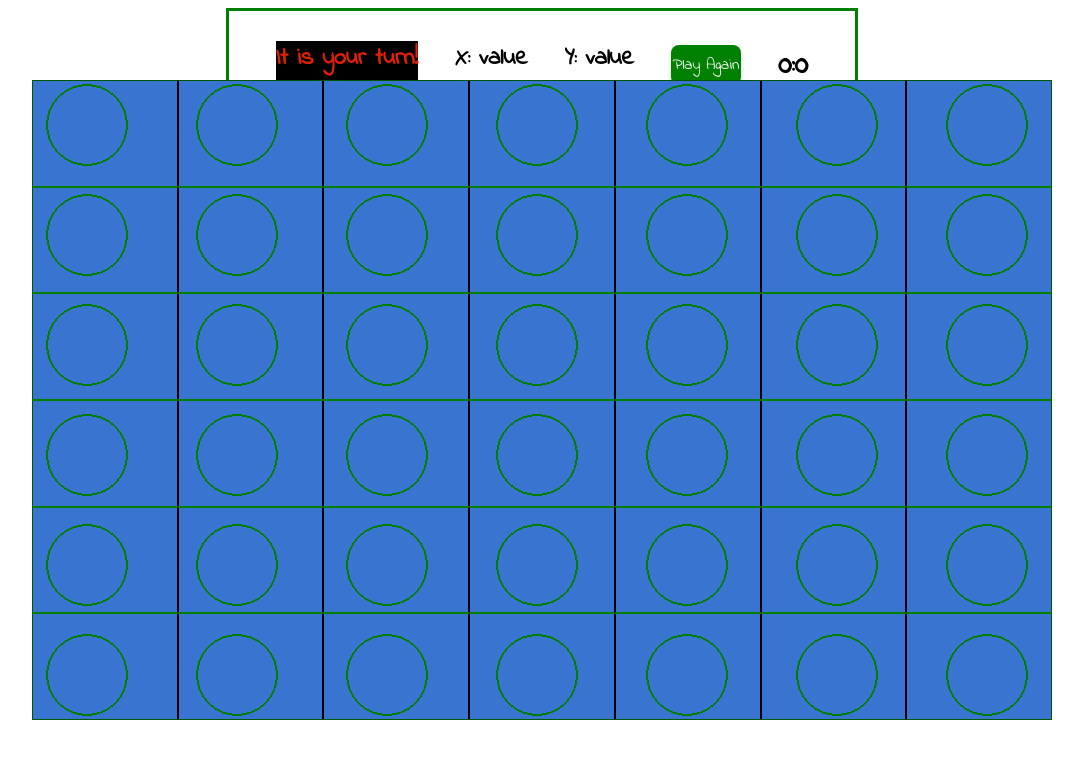
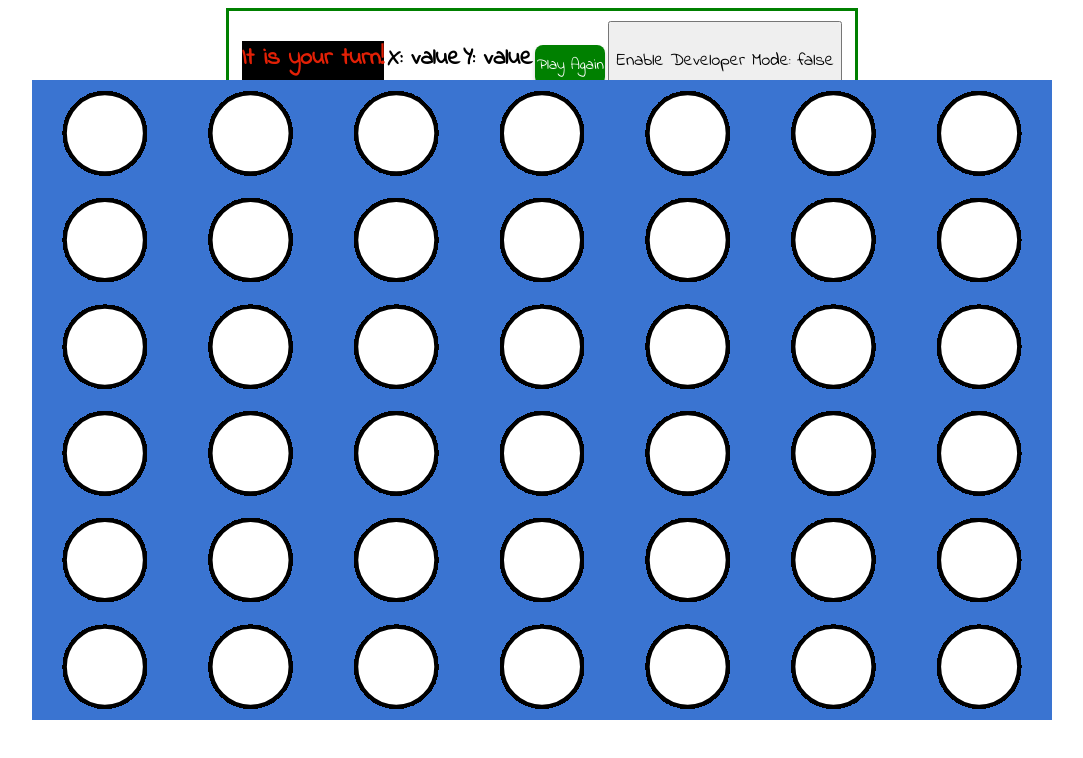
Before and after one commit to danieldiaz14/Connect-4, a website built with Vite: page index.html in a window 1280 px wide. Shown: the whole page, without its empty margins (98-1181 px from the left). Built offline with nearby package versions, Linux system fonts and the light colour scheme.

Commit message:
feat: Added some code to enable a developer mode to make coding easier on the canvas. Refactored tons of messy code like the click within rect logic

```diff
--- a/index.html
+++ b/index.html
@@ -18,6 +18,7 @@
                     <h2 id="x">X: value</h2>
                     <h2 id="y">Y: value</h2>
                     <button id="play" onclick="redo()">Play Again</button>
+                    <button id="dev" onclick="enableDevMode()">Enable Developer Mode: false</button>
                     <div id="scoreBoard">
                         <h1 id="score"></h2>
                     </div>
--- a/scripts/connect.js
+++ b/scripts/connect.js
@@ -4,106 +4,95 @@ const context = canvas.getContext('2d');
 const utils = new GameUtils();
 setupContext(context);
 
+const RED = "#e22006";
+const YELLOW = "#fffa07";
 let turnColor = document.querySelector('.activePlayer');
-let turn = utils.randomBool(); // if less 0.5 its r
+let devMode = false;
+let turn = utils.randomBool(); // if less 0.5 its red otherwise its yellow
+turnColor.style.color = turn ? RED : YELLOW;
 let gameBoard = utils.createMatrix();
 let counters = [5,5,5,5,5,5,5];
 let score1 = 0;
 let score2 = 0;
-turnColor.style.color = "#e22006";
-
-canvas.addEventListener('mouseenter', function(event) {
-    console.log('HELLO THERE PERSON!');
-}, true);
+let drawOnce = false;
 
 canvas.addEventListener('mousemove', function(e) {
-    document.getElementById('x').innerText = e.pageX;
-    document.getElementById('y').innerText = e.pageY;
+    document.getElementById('x').innerText = e.pageX - 770; // offset 770 because I want to keep track of within the canvas itself 770 is the 0 point in the canvas
+    document.getElementById('y').innerText = e.pageY - 309;
 })
 
 canvas.addEventListener('click', function(event) {
 
-    // width is about 1020
-    let x = event.pageX - 0;
-    let y = event.pageY - 0;
-    let handX = 770; // the start of the canvas
-    let handXOffset = handX + 145.71; // total canvas width is 1024 but there are 7 columns. so 1024 / 7 is about 145.71
-    let handY = 340; // total height is
+    // the canvas is split into 7 rectangles of width 145.71
+    // 0 coordinate is on 770; so 0 would 770-770;
+    const canvasXStart = 770;
+    const APPROX_RECT_WIDTH = 145.71; // 1020 / 7 = about 145.71
+    let x = event.pageX - canvasXStart;
 
-    if ( x >= handX && x <= handXOffset && y >= handY ) {
-        updaterow(gameBoard, 0);
+    for (let i = 0; i <= 6; i++) {
+        let start = (APPROX_RECT_WIDTH * i);
+        let end = (APPROX_RECT_WIDTH * (i+1));
+        if (x >= start && x <= end) {
+            updaterow(gameBoard, i);
         }
-    if (x >= handX+170 && x <= handXOffset+170 && y >= handY ) {
-        updaterow(gameBoard, 1);
-    }
-    if (x >= handX+320 && x <= handXOffset+300 && y >= handY) {
-        updaterow(gameBoard, 2);
-    }
-
-    if(x >= handX+470 && x <= handXOffset+450 && y >= handY) {
-        updaterow(gameBoard, 3);
-    }
-    if(x >= handX+620 && x <= handXOffset+600 && y >= handY) {
-        updaterow(gameBoard, 4);
-    }
-    if(x >= handX+770 && x <= handXOffset+750 && y >= handY) {
-        updaterow(gameBoard, 5);
-    }
-    if(x >= handX+920 && x <= handXOffset+920 && y >= handY) {
-        updaterow(gameBoard, 6);
     }
   }, false);
 
 
 function updaterow(data, column) {
-    const isYellowTurn = turn;
+    const isYellowTurn = turn; // if this is true its yellow's turn...
 
     if (data[counters[column]][column] == 0) {
 
         if (isYellowTurn) {
             data[counters[column]][column] = 1;
-            turnColor.style.color = "#fffa07";
+            turnColor.style.color = YELLOW;
             counters[column]--;
             const checkForWinner = winner();
             if (!checkForWinner) turn = false;
         } else {
             data[counters[column]][column] = 2;
-            turnColor.style.color = "#e22006";
+            turnColor.style.color = YELLOW;
             counters[column]--;
             const checkForWinner = winner();
             if (!checkForWinner) turn = true;
         }
     }
-    console.log(data);
 }
 
 // should probably decide which type of data.
 const winner = () => {
     const playerValue = utils.checkWinner(gameBoard);
-    if (playerValue > -1) {
+    if (playerValue !== -1) {
         const playerWon = playerValue === 1 ? "Player Red" : "Player Yellow";
         document.querySelector('.activePlayer').innerText = `${playerWon} has won!`;
-        turnColor.style.color = playerWon === "Player Red" ? "#e22006" : "#fffa07";
+        turnColor.style.color = playerWon === "Player Red" ? RED : YELLOW;
         return playerWon;
     }
     return false;
 }
 
 
-function drawCircle(x, y, color) { // x and y are the center point of the circle.
+function drawCircle(x, y, color = 0) { // x and y are the center point of the circle.
     const { PI } = Math;
     const RADIUS = 40;
     const STARTANGLE = 0;
     const ENDANGLE = (2 * PI);
     context.beginPath();
     context.arc(x, y, RADIUS, STARTANGLE, ENDANGLE); // x - arc's center, y - arc's center , radius, startAngle(in radians), end angle in radius 0-360 is a full circle.
-    if (color == 0) {
-        context.stroke();
-        return;
+    context.lineWidth = 4;
+
+    if (color === 0) {
+        context.fillStyle = 'white';
+    } else {
+        context.fillStyle = color;
     }
-    context.fillStyle = color;
+    // if this area is being hit it means the current circle being drawn is not empty and therefore should be styled red or yellow
+
     context.fill();
     context.stroke();
+    context.strokeStyle = 'black';
+    context.closePath();
 }
 
 function drawRect(x, y, width, height, color=null) {
@@ -112,57 +101,61 @@ function drawRect(x, y, width, height, color=null) {
     context.strokeRect(x, y, width, height);
 }
 
-function updateBoard(gameMatrix) {
-    let x = 0;
-    let y = 0;
-    let distanceX = 55;
-    let distanceY = 45;
-    const isEmpty = gameMatrix[y][x] == 0;
-    const isRed = gameMatrix[y][x] == 1;
-    const isYellow = gameMatrix[y][x] == 2;
+function enableDevMode() { // draws rectangles to make development easier
+    devMode = true
+    document.getElementById("dev").innerText = "Developer Mode Enabled!";
+}
 
-    for (let i = 0; i <= 6; i++) {
+// main function!
+function updateBoard(gameMatrix) { // 42 sub rectangles in canvas
+    // each rectangle within the canvas has the following properties
+    // width = 145.71 (1020 / 7) 7 being the columns
+    // height = 106.66 (640 / 6) 6 being the rows.
+
+    const CANVASHEIGHT = 640;
+    const CANVASWIDTH = 1020;
+    const APPROX_RECT_WIDTH = 145.71;
+    const APPROX_RECT_HEIGHT = 106.66;
+
+    if (devMode) {
+        for (let i = 0; i <= 6; i++) { // used for development
             const width = 145.71;
-        const height = 640;
-        const startPos = 0 + (145.71 * i);
+            const height = CANVASHEIGHT;
+            const startPos = 0 + (APPROX_RECT_WIDTH * i);
             drawRect(startPos, 0, width, height);
         }
 
-    for (let i = 0; i <= 5; i++) {
-        const height = 106.66;
-        const width = 1020;
-        const startPos = 0 + (106.66 * i);
+        for (let i = 0; i <= 5; i++) { // used for development
+            const height = APPROX_RECT_HEIGHT;
+            const width = CANVASWIDTH;
+            const startPos = 0 + (APPROX_RECT_HEIGHT * i);
             drawRect(0, startPos, width, height, 'green');
         }
-
-    while( x <= 7 && y <= 6 ) {
-        if (isEmpty) {
-            drawCircle(distanceX, distanceY, 0);
     }
 
-        if (isRed) {
-            drawCircle(distanceX, distanceY, "#e22006");
-        }
-
-        if (isYellow) {
-            drawCircle(distanceX, distanceY, "#fffa07");
-        }
-
-        if ( x == 6 && y<= 6) {
-            y += 1;
-            x = 0;
-            distanceX = 55;
-            distanceY += 110;
-        } else {
-            x+=1;
-            distanceX +=150;
+    for (let i = 0; i <= 5; i++) { // iterate over the rows
+        const y1 = 106.66 * i; // the height of th rectangle the circle is in is 106.66 multiple that by the index
+        const y2 = 106.66 * (i+1);
+        for (let j = 0; j <= 6; j++) {
+            const x1 = 145.71 * j;
+            const x2 = 145.71 * (j+1);
+            const xCenter = (x1 + x2) / 2; // calculates the center of the rect by summing x1 and x2 and dividing by 2
+            const yCenter = (y1 + y2) / 2; // calculates the center of the rect by summing y1 and y2 and dividing by 2
+            const currentPos = gameMatrix[i][j]; // where we are in the matrix while drawing
+            const isEmpty = currentPos == 0;
+            const isRed = currentPos == 1;
+            const isYellow = currentPos == 2;
+            if (isEmpty) drawCircle(xCenter, yCenter); // consider separating this into its own function
+            if (isRed) drawCircle(xCenter, yCenter, RED);
+            if (isYellow) drawCircle(xCenter, yCenter, YELLOW);
         }
     }
 }
 
-// Why does this exist ?9
+// this function was used to keep track of how many empty slots are left. A better solution can easily be made...
 function reset() {
-    return [5,5,5,5,5,5,5];
+    const resetCounter = new Array(7);
+    return resetCounter.fill(5);
 }
 
 function updateValue(player, value1, value2) {
@@ -172,29 +165,26 @@ function updateValue(player, value1, value2) {
 function redo() {
     let textWinner;
     const isYellowTurn = turn;
-    console.log(isYellowTurn);
+
     if (isYellowTurn) {
         score1++;
         gameBoard = utils.createMatrix();
         counters = reset();
-        textWinner = "It's your turn red";
+        textWinner = "It\'s your turn red";
     } else {
         score2++;
         gameBoard = utils.createMatrix();
         counters = reset();
-        textWinner = "It's your turn yellow";
+        textWinner = "It\'s your turn yellow";
     }
 
-    console.log('this block was hit...');
-    document.getElementsByClassName('.activePlayer').innerText = textWinner;
+    document.querySelector('.activePlayer').innerText = textWinner;
 }
 
-let drawOnce = false;
 function draw() {
     updateBoard(gameBoard); // updates board state...
     updateValue('score', score1, score2);
     requestAnimationFrame(draw);
 }
 
-
 draw();
--- a/scripts/utils.js
+++ b/scripts/utils.js
@@ -50,7 +50,7 @@ class GameUtils {
     }
 
     createMatrix() {
-        const matrix = [];
+        const matrix = new Array();
         for (let i = 0; i < 6; i++) {
             matrix.push(
                 [
@@ -63,7 +63,7 @@ class GameUtils {
 
     randomBool() {
         // This returns a yes or no at 50% chance to determine who starts
-        const theBool = Math.random() < 0.5;
-        return theBool;
+        const randomFiftyFity = Math.random() < 0.5;
+        return randomFiftyFity;
     }
 }
--- a/styles/index.css
+++ b/styles/index.css
@@ -57,3 +57,7 @@ h1, h2, button {
 #play:hover {
     background-color: gray;
 }
+
+#dev {
+    font-size: large;
+}
```
Lines whose indentation alone changed are shown as unchanged.
